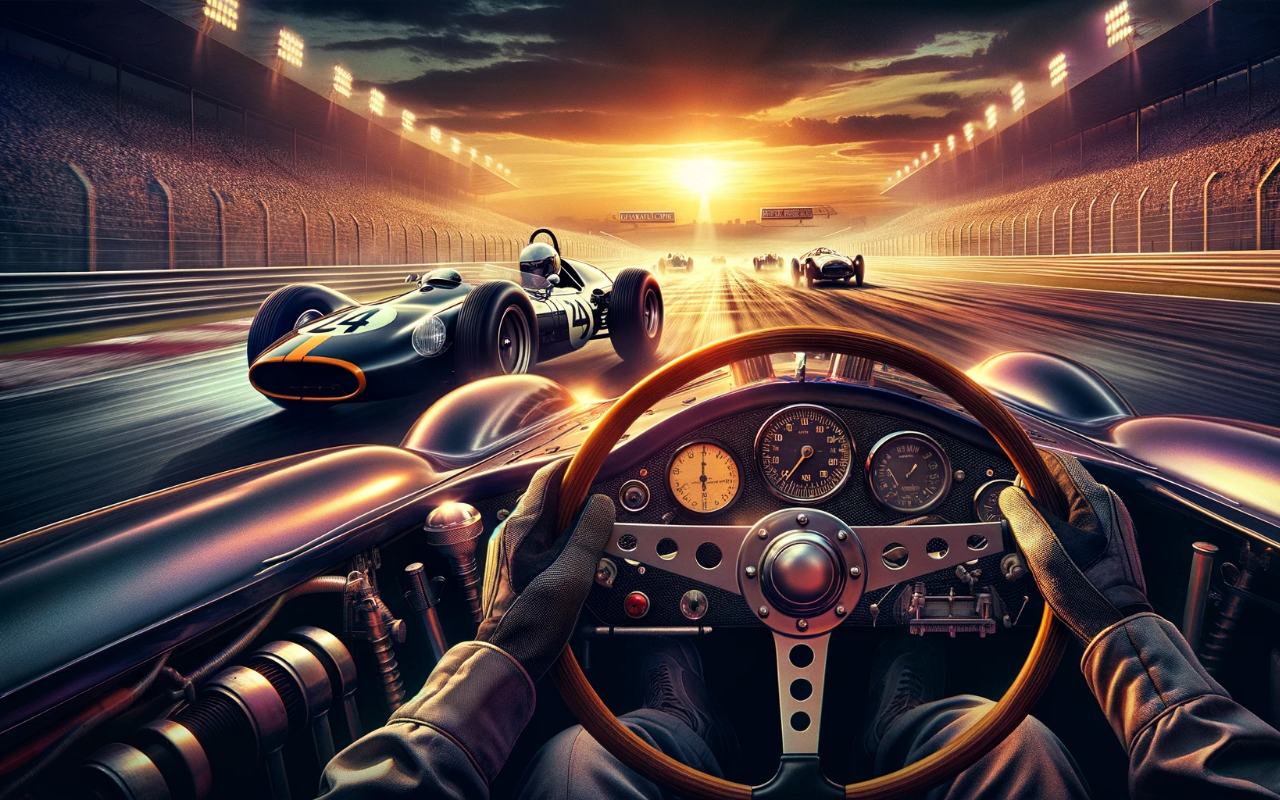
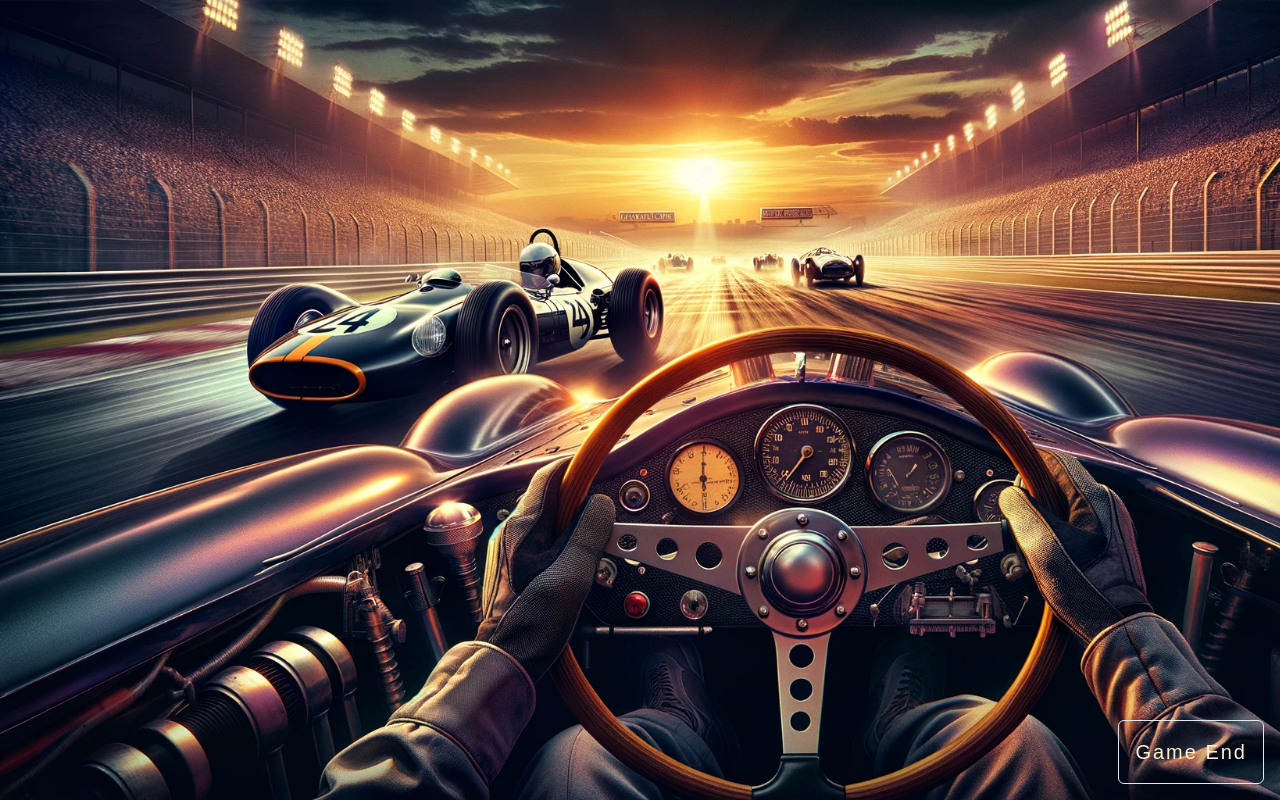
Before and after one commit to nose221834/ChatGP, a Next.js app in the folder view/: page /ending in a window 1280 px wide. Built offline with nearby package versions, Linux system fonts and the light colour scheme; a web font is replaced by a local one.

Commit message:
ゲーム終了ボタンを配置

```diff
--- a/view/src/app/ending/page.tsx
+++ b/view/src/app/ending/page.tsx
@@ -1,12 +1,26 @@
 "use client";
+import { Button } from "@/components/ui/button";
+import { useRouter } from "next/navigation";
 
 export default function Home() {
 
+    const router = useRouter();
+
+    const moveToStart = () => {
+        router.push("/create");
+      }
+
     return (
       <main>
-       <div className="bg-[url('/race2.webp')] bg-cover h-screen w-full">
-        <button>エンディング</button>
-       </div>
+        <div className="bg-[url('/race2.webp')] bg-cover h-screen w-full p-4">
+          <div className="absolute bottom-0 right-0 m-4">
+            <Button className="border bg-transparent hover:bg-secondarycolor text-basecolor w-30 h-16 text-xl text-center tracking-widest"
+            onClick={moveToStart}>
+                Game End
+            </Button>
+          </div>
+
+        </div>
       </main>
     );
 }
```
